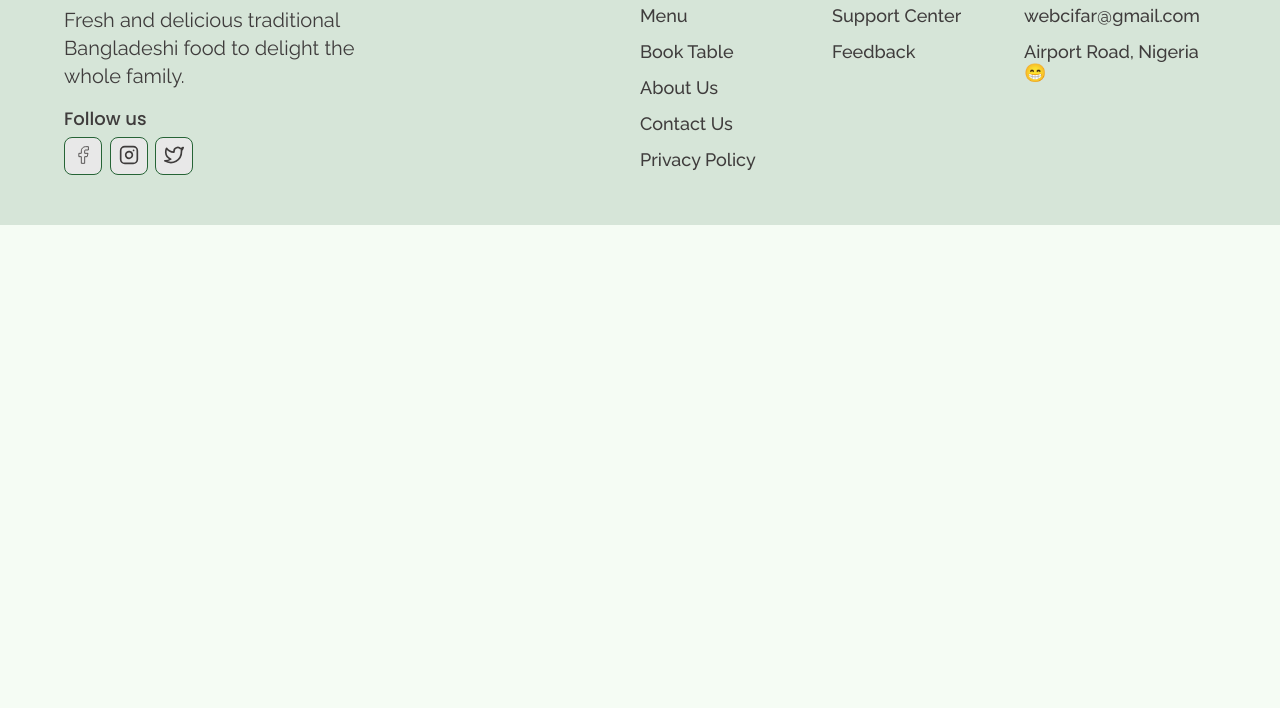
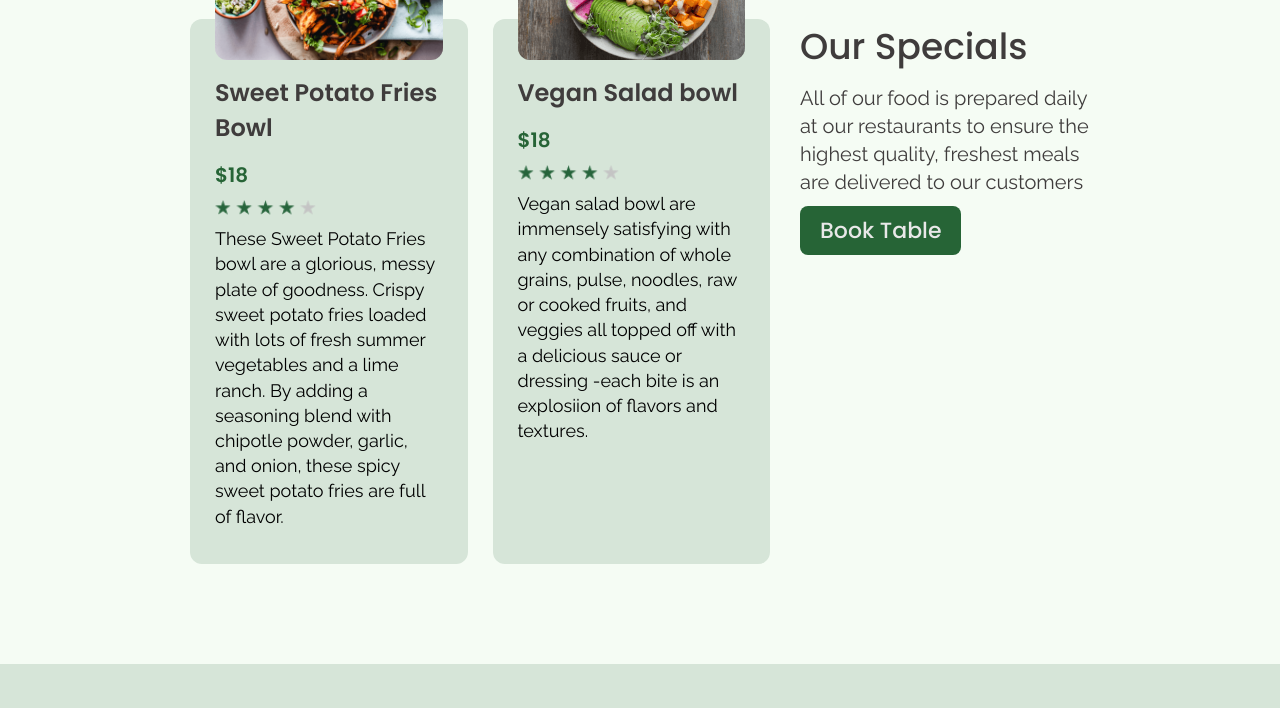
Before and after one commit to wolecodes/Shaif-sCuisineClone, a website built with Vite: page index.html in a window 1280 px wide. Shown: the part 1473-2181 px from the top of the page. Before the commit the page ends 1698 px from the top, so only its background shows below. Built offline with nearby package versions, Linux system fonts and the light colour scheme.

Commit message:
added ourSpecials section

```diff
--- a/css/component.css
+++ b/css/component.css
@@ -183,7 +183,6 @@ footer{
 .ourStoreInfo__wrapper{
     display: flex;
     justify-content: center;
-    align-items: stretch;
     flex-wrap: wrap;
     gap: 2rem;
 }
@@ -217,15 +216,17 @@ footer{
         gap: 1rem;
     }
     .ourStoreInfo__items{
-        width: 150px;
-        padding: 20px;
+       min-width: 150px;;
+        padding: 30px 20px;
     }
     .ourStoreInfo__icon img{
         width: 30px;
+        margin: 0 auto;
+        margin-bottom: 1.5rem;
     }
     .ourStoreInfo__title{
        font-size: 1.4rem;
-        margin-bottom: 5px;
+        margin-bottom: 0.5rem;
     }
     .ourStoreInfo__info{
         font-size: 1.4rem;
--- a/css/home.css
+++ b/css/home.css
@@ -46,3 +46,82 @@
         text-align: center;
     }
 }
+
+/*OurSpecials Section */
+#ourSpecials {
+    padding-top: 15rem;
+}
+#ourSpecials .container {
+    max-width: 900px;
+}
+
+.ourSpecials__wrapper{
+    display: flex;
+    justify-content: center;
+    /* align-items: center; */
+    gap: 3rem;
+}
+.ourSpecials__left{
+    display: flex;
+    flex: 4;
+    gap: 2.5rem;
+}
+
+.ourSpecials__items{
+    background-color: var(--lightGreen-1);
+    padding: 2.5rem;
+    border-radius: 12px;
+    margin: 0 auto;
+    width: 50%;
+}
+
+.ourSpecials__items__img img{
+    max-width: 230px;
+    object-fit: cover;
+    border-radius: 12px;
+
+}
+.ourSpecials__items__img{
+    margin-top: calc(-50% - 2rem);
+    margin-bottom: 1.5rem;
+    height: 150px;
+    text-align: center;
+    overflow: hidden;
+
+}
+.ourSpecials__items__title{
+    font-size: 2.4rem;
+    color: var(--black-2);
+    /* line-height: 2rem; */
+    margin-bottom: 1.5rem;
+}
+.ourSpecials__items__desc{
+    font-size: 1.8rem;
+    max-width: 400px;
+    margin-bottom: 1rem;
+}
+.ourSpecials__items__price{
+    font-size: 2rem;
+    font-weight: 600;
+    color: var(--green1);
+    margin-bottom: 1rem;
+}
+.ourSpecials__items__stars{
+    max-width: max-content;
+    height: 1.6rem;
+    margin-bottom: 1rem;
+}
+.ourSpecials__right{
+    flex: 2;
+}
+.ourSpecials__title{
+    font-size: 3.6rem;
+    font-weight: 500;
+    color: var(--black-2);
+    margin-bottom: 1rem;
+}
+.ourSpecials__text{
+    font-size: 2rem;
+    color: var(--black-2);
+    margin-bottom: 1rem;
+}
--- a/index.html
+++ b/index.html
@@ -87,6 +87,7 @@
     </div>
    </section>
     <!--End of Hero Section-->
+    <!-- OurStoreInfo Section-->
     <section id="ourStoreInfo">
       <div class="ourStoreInfo__wrapper">
         <div class="ourStoreInfo__items">
@@ -112,7 +113,50 @@
         </div>
       </div>
     </section>
-  <script src="js/scipt.js"></script>
+    <!-- End OurStoreInfo Section-->
+
+    <!--OurSpecials Section-->
+    <section id="ourSpecials">
+      <div class="container">
+        <div class="ourSpecials__wrapper">
+          <div class="ourSpecials__left">
+            <div class="ourSpecials__items">
+              <div class="ourSpecials__items__img">
+                <img src="assets/food-3.png" alt="food image">
+              </div>
+              <h2 class="ourSpecials__items__title">Sweet Potato Fries Bowl</h2>
+              <h3 class="ourSpecials__items__price">$18</h3>
+              <div class="ourSpecials__items__stars">
+                <img src="assets/3star.png" alt="rating">
+              </div>
+              <p class="ourSpecials__items__desc">
+                These Sweet Potato Fries bowl are a glorious, messy plate of goodness. Crispy sweet potato fries loaded
+                with lots of fresh summer vegetables and a lime ranch. By adding a seasoning blend with chipotle powder,
+                garlic, and onion, these spicy sweet potato fries are full of flavor.
+              </p>
+            </div>
+            <div class="ourSpecials__items">
+              <div class="ourSpecials__items__img">
+                <img src="assets/food-1.png" alt="food image">
+              </div>
+              <h2 class="ourSpecials__items__title">Vegan Salad bowl</h2>
+              <h3 class="ourSpecials__items__price">$18</h3>
+              <div class="ourSpecials__items__stars">
+                <img src="assets/3star.png" alt="rating">
+              </div>
+              <p class="ourSpecials__items__desc">
+                Vegan salad bowl are immensely satisfying with any combination of whole grains, pulse, noodles, raw or cooked fruits, and veggies all topped off with a delicious sauce or dressing -each bite is an explosiion of flavors and textures.
+              </p>
+            </div>
+          </div>
+          <div class="ourSpecials__right">
+            <h2 class="ourSpecials__title">Our Specials</h2>
+            <p class="ourSpecials__text">All of our food is prepared daily at our restaurants to ensure the highest quality, freshest meals are delivered to our customers</p>
+            <a href="booking.html" class="btn primary-btn">Book Table</a>
+          </div>
+        </div>
+      </div>
+    </section>
   <footer>
     <div class="container">
      <div class="footer__wrapper">
@@ -200,5 +244,6 @@
       </div>
      </div>
   </footer>
+  <script src="js/scipt.js"></script>
 </body>
 </html>
```
